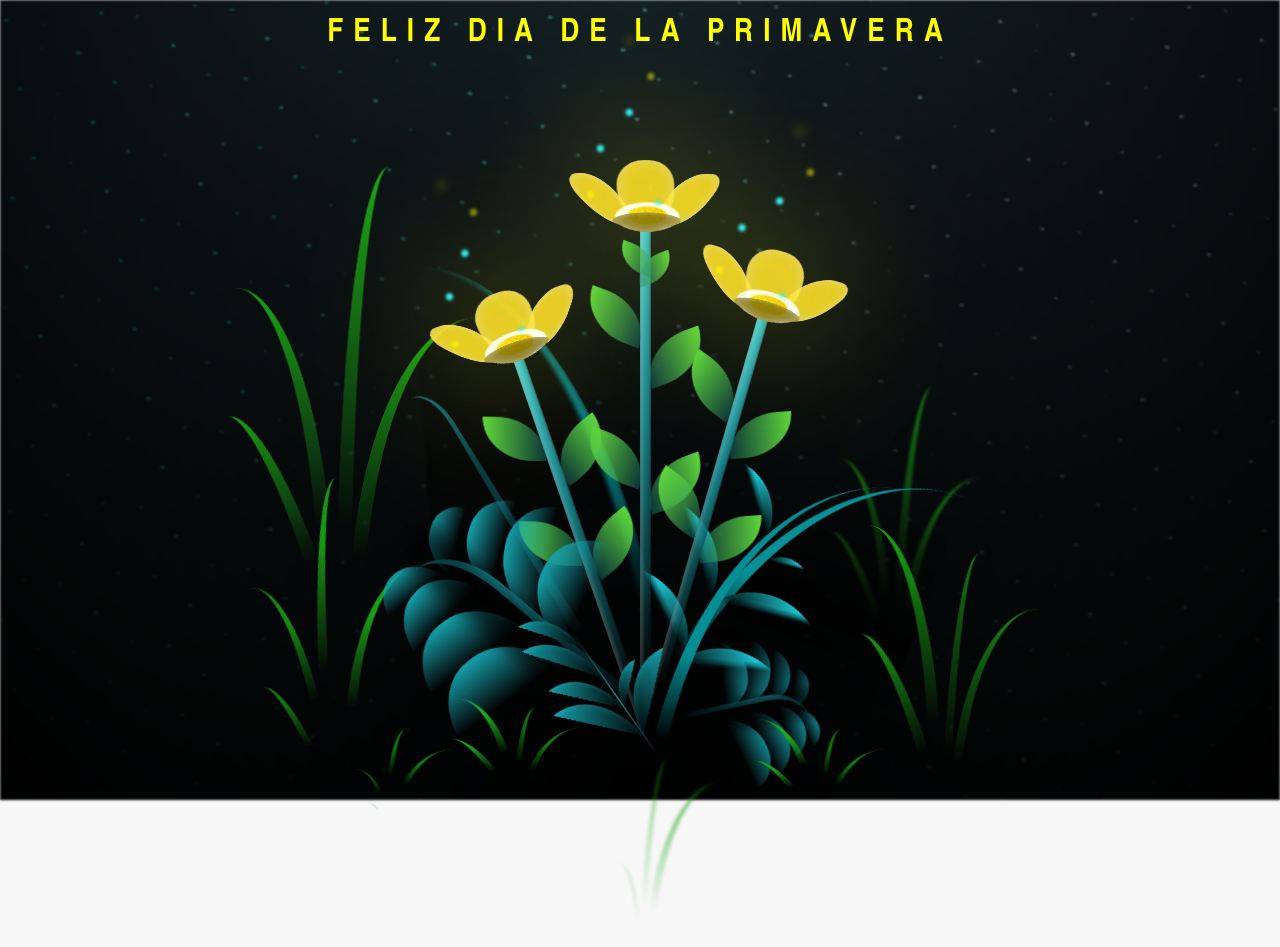
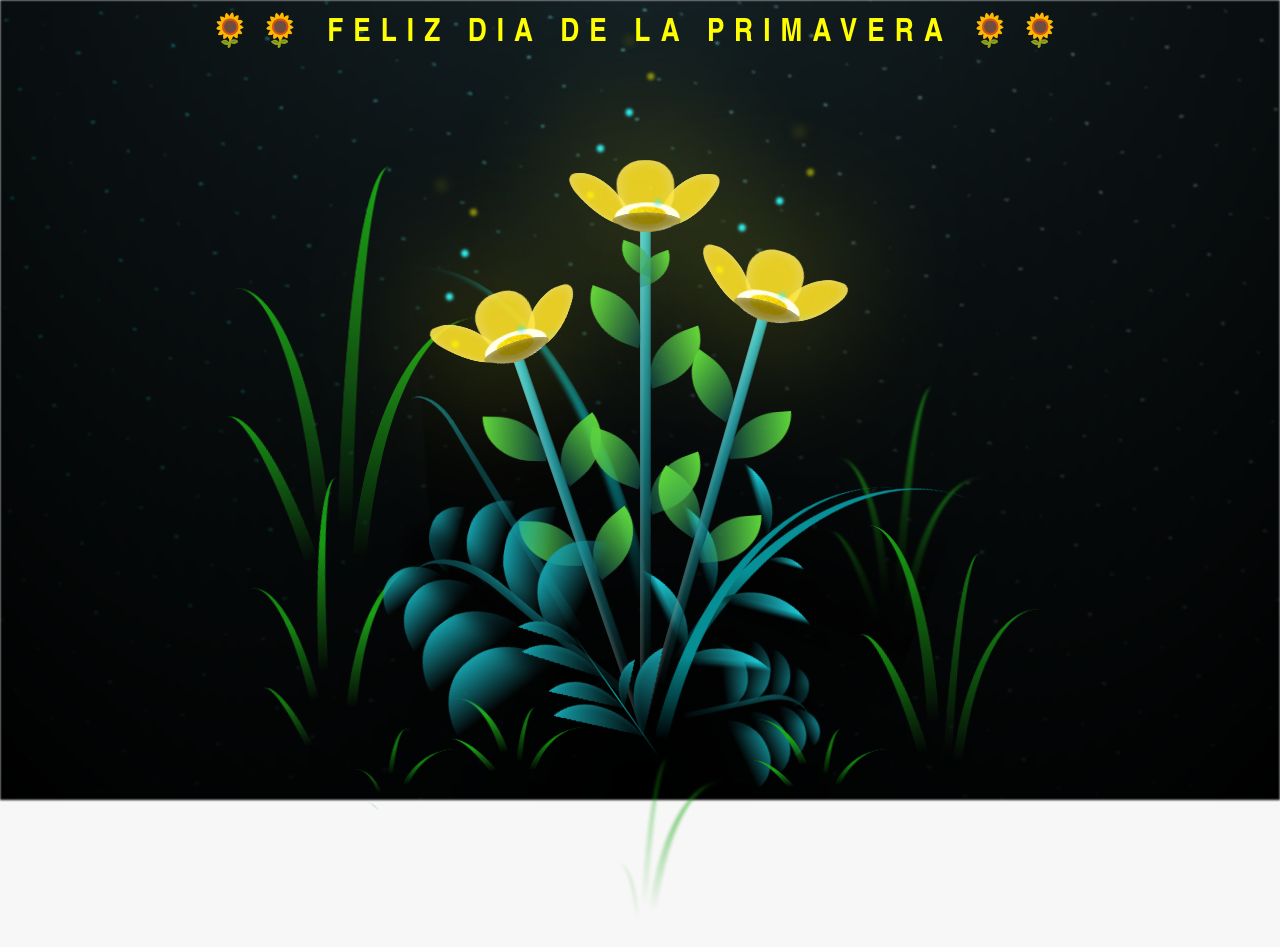
Before and after one commit to facubriguera/facubriguera.github.io, a plain HTML site: page flores.html in a window 1280 px wide. Drawn offline with Linux system fonts and the light colour scheme.

Commit message:
Update flores.html

```diff
--- a/flores.html
+++ b/flores.html
@@ -12,7 +12,7 @@
 
     </div>
 
-    <h1 class="titulo">FELIZ DIA DE LA PRIMAVERA<br> <br>
+    <h1 class="titulo">🌻🌻 FELIZ DIA DE LA PRIMAVERA 🌻🌻 <br> <br>
     </h1>
     <div class="night"></div>
     <div class="flowers">
```
